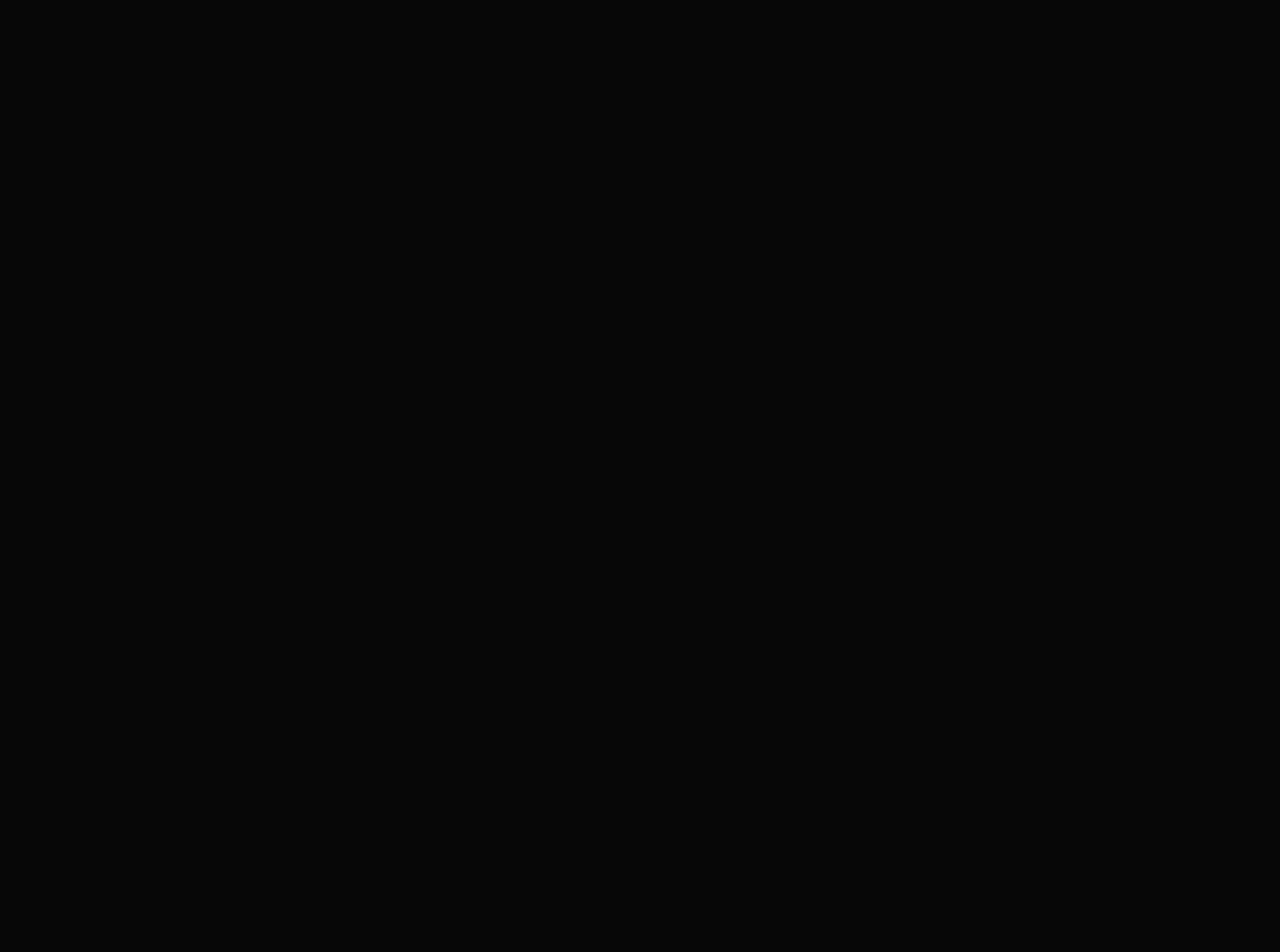
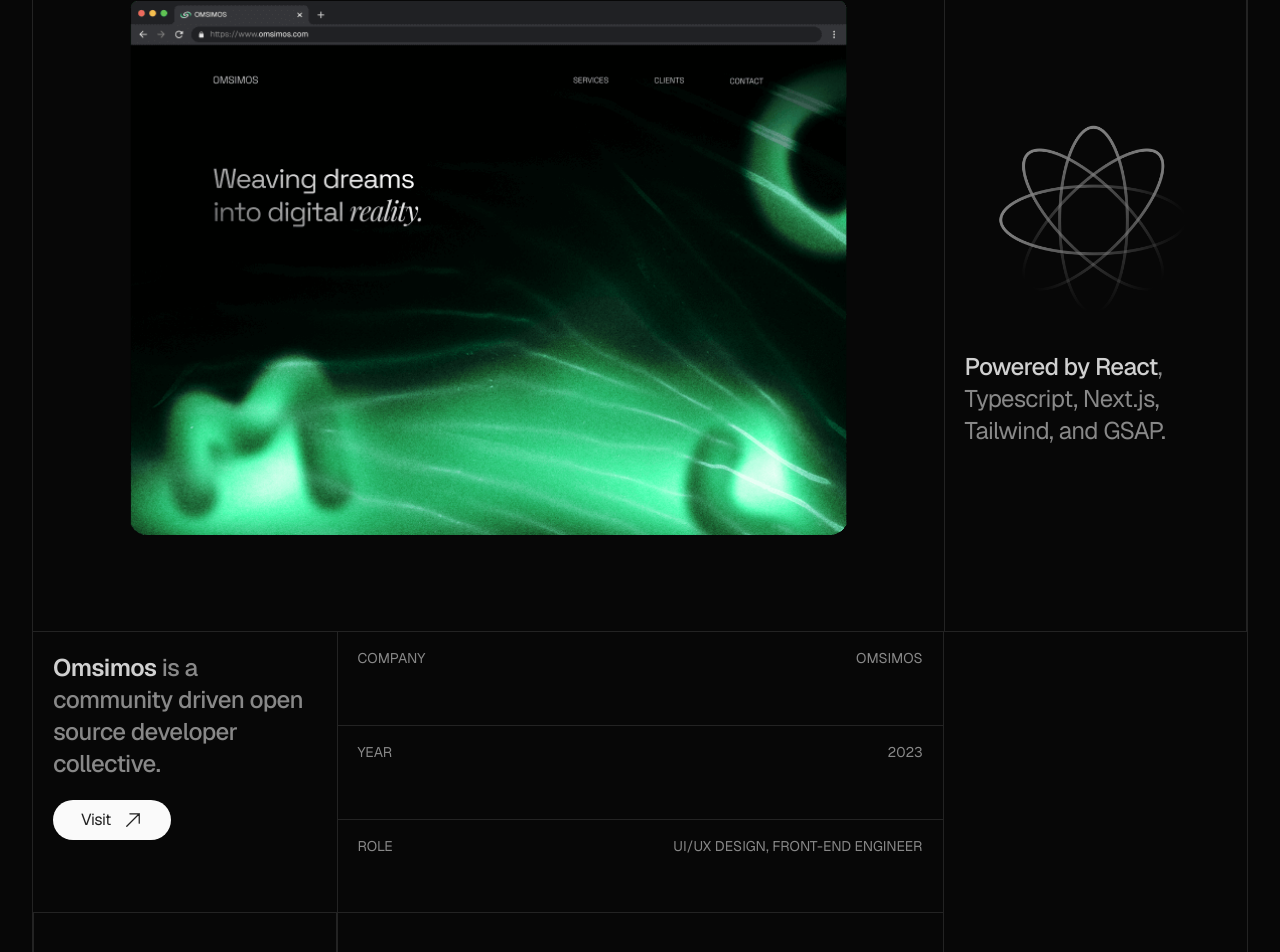
Before and after one commit to hyamero/portfolio, a Next.js app: page / in a window 1280 px wide. Shown: the part 1680-2632 px from the top of the page. Before the commit the page ends 1039 px from the top, so only its background shows below. Built offline with nearby package versions, Linux system fonts and the light colour scheme.

Commit message:
feat: project showcase grid details

```diff
--- a/src/app/page.tsx
+++ b/src/app/page.tsx
@@ -3,6 +3,7 @@ import mainBg from "/public/img/main-bg.png";
 import globeIcon from "/public/img/icon/globe-icon.png";
 import starIcon from "/public/img/icon/star-icon.png";
 import { Icons } from "@/components/icons";
+import ProjectShowcase from "@/components/project-showcase";
 
 export default function Home() {
   return (
@@ -64,6 +65,8 @@ export default function Home() {
           </div>
         </div>
       </section>
+
+      <ProjectShowcase />
     </main>
   );
 }
--- a/src/components/project-showcase.tsx
+++ b/src/components/project-showcase.tsx
@@ -2,27 +2,68 @@ import Image from "next/image";
 import omsThumb from "/public/img/project/omsimos-thumb.png";
 import atomIcon from "/public/img/icon/atom-icon.png";
 import { Icons } from "./icons";
+import { Button } from "./ui/button";
 
 export default function ProjectShowcase() {
   return (
-    <section className="grid-row-3 container grid min-h-screen grid-cols-4 items-center gap-y-20 py-40">
-      <h2 className="col-span-3 text-5xl tracking-tighter text-muted-foreground [&>span]:font-medium [&>span]:text-foreground">
+    <section className="container">
+      <div className="grid min-h-screen grid-cols-4 items-center border-x pt-40">
+        <div className="col-span-4 h-full w-full border px-10 py-24">
+          <h2 className=" w-3/4 text-5xl tracking-tighter text-muted-foreground [&>span]:font-medium [&>span]:text-foreground">
             I specialize in crafting <span>high-quality</span> websites using{" "}
             <span>cutting-edge</span> technologies, seamlessly blending creative
             design with <span>top-tier</span> performance.
           </h2>
+        </div>
 
         <div className="col-span-3 p-24">
           <Image alt="OMSIMOS Thumbnail" src={omsThumb} className="w-full" />
         </div>
 
-      <div className="col-start-4 items-center">
-        <Image alt="Atom Icon" src={atomIcon} />
+        <div className="col-start-4 flex h-full flex-col items-center justify-center border-x px-5">
+          <Image alt="Atom Icon" src={atomIcon} className="scale-75" />
 
           <p className="text-2xl tracking-tight text-muted-foreground">
-          <span className="font-medium text-foreground">Powered by React</span>,
-          Typescript, Next.js, Tailwind, and GSAP.
+            <span className="font-medium text-foreground">
+              Powered by React
+            </span>
+            , Typescript, Next.js, Tailwind, and GSAP.
           </p>
+        </div>
+
+        <div className="col-span-4 grid h-full w-full grid-cols-4 grid-rows-2 border-t">
+          <div className="h-full">
+            <div className="flex h-full flex-col items-start gap-5 p-5">
+              <p className="text-2xl font-medium tracking-tight text-muted-foreground">
+                <span className="font-semibold text-foreground">Omsimos</span>{" "}
+                is a community driven open source developer collective.
+              </p>
+              <Button className="flex gap-3 rounded-full px-7">
+                <span>Visit</span>
+                <Icons.arrowUpRight />
+              </Button>
+            </div>
+            <div className="h-full border" />
+          </div>
+
+          <div className="col-span-2 col-start-2">
+            <ul className="flex h-full flex-col justify-between border-x text-sm text-muted-foreground [&>li:last-child]:border-b-0 [&>li>span]:uppercase [&>li]:flex [&>li]:h-full [&>li]:justify-between [&>li]:border-b [&>li]:px-5 [&>li]:pb-14 [&>li]:pt-4">
+              <li>
+                <span className="">Company</span>
+                <span>Omsimos</span>
+              </li>
+              <li>
+                <span>Year</span>
+                <span>2023</span>
+              </li>
+              <li>
+                <span>Role</span>
+                <span>UI/UX Design, Front-End Engineer</span>
+              </li>
+            </ul>
+            <div className="h-full border" />
+          </div>
+        </div>
       </div>
     </section>
   );
```
Lines whose indentation alone changed are shown as unchanged.
